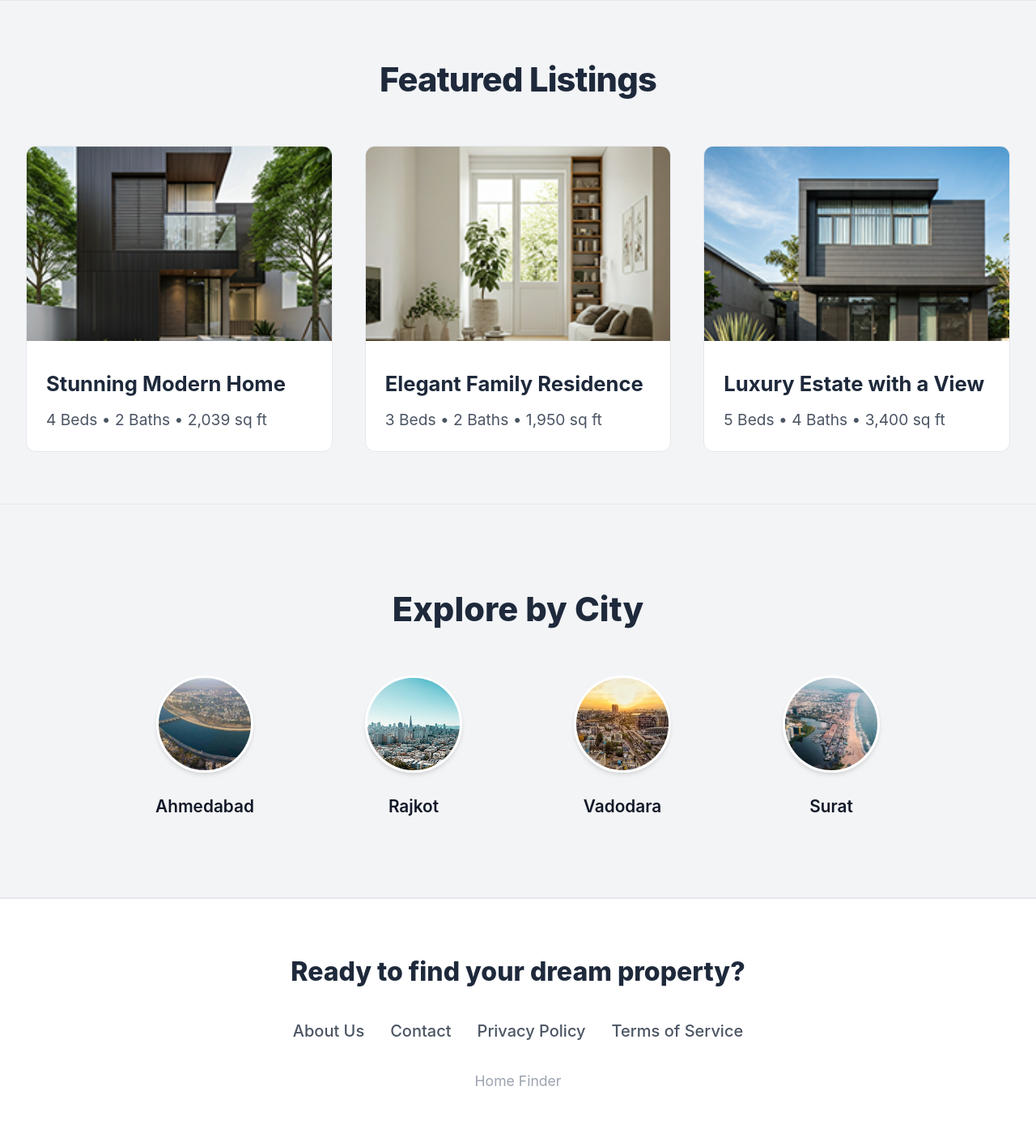
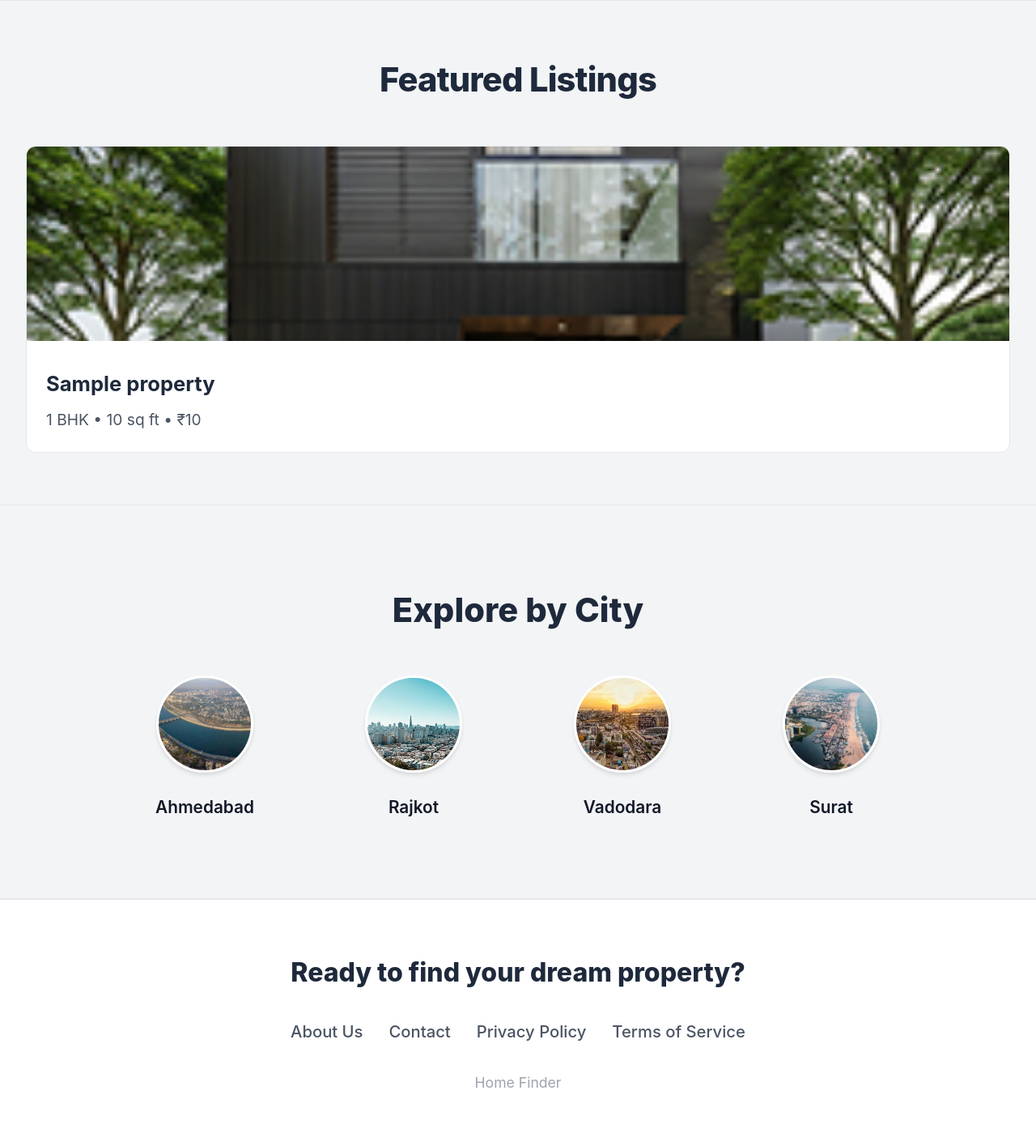
Before and after one commit to Vtt2811/Real-Estate-With-ML, a Django app: page / in a window 1280 px wide. Shown: the part 515-1930 px from the top of the page at 81% size. Before the commit the page ends 1856 px from the top, so only its background shows below. Run offline with Django 4.2, Linux system fonts and the light colour scheme; tables that the repository leaves empty hold one stand-in row (values such as "Sample post").

Commit message:
UI Enhancements: Implement fluid typography using clamp(), resize form elements, and add dynamic featured listings

```diff
--- a/static/css/dashboard.css
+++ b/static/css/dashboard.css
@@ -43,7 +43,7 @@
 body {
   background-color: var(--bg-body);
   color: var(--text-primary);
-  font-size: 20px;
+  font-size: clamp(14px, calc(10px + 0.8vw), 24px);
   line-height: 1.6;
   min-height: 100vh;
 }
--- a/static/css/index.css
+++ b/static/css/index.css
@@ -40,7 +40,7 @@
 body {
   background: var(--bg-body);
   color: var(--text-primary);
-  font-size: 20px;
+  font-size: clamp(14px, calc(10px + 0.8vw), 24px);
   line-height: 1.6;
 }
 
--- a/static/css/profile.css
+++ b/static/css/profile.css
@@ -27,7 +27,7 @@
 body {
   background-color: var(--bg-body);
   color: var(--text-primary);
-  font-size: 20px;
+  font-size: clamp(14px, calc(10px + 0.8vw), 24px);
   line-height: 1.5;
   min-height: 100vh;
 }
--- a/static/css/signin.css
+++ b/static/css/signin.css
@@ -11,7 +11,7 @@ body {
   background-color: #f3f4f6;
   /* Dashboard Light Gray */
   color: #1f2937;
-  font-size: 20px;
+  font-size: clamp(14px, calc(10px + 0.8vw), 24px);
   line-height: 1.5;
   min-height: 100vh;
   display: flex;
--- a/static/css/signup.css
+++ b/static/css/signup.css
@@ -28,6 +28,7 @@ body {
   min-height: 100vh;
   display: flex;
   flex-direction: column;
+  font-size: clamp(14px, calc(10px + 0.8vw), 24px);
 }
 
 /* Header */
--- a/templates/index.html
+++ b/templates/index.html
@@ -55,23 +55,27 @@
   <section class="featured">
     <h2>Featured Listings</h2>
     <div class="listings">
+      {% for prop in featured_properties %}
       <a href="#" class="listing-card" data-listing-url="{% url 'listings:listing_details' %}">
+        {% if forloop.counter0|divisibleby:3 %}
         <img src="{% static 'images/Depth 5, Frame 0.png' %}" alt="Home" />
-        <h3>Stunning Modern Home</h3>
-        <p>4 Beds • 2 Baths • 2,039 sq ft</p>
+        {% elif forloop.counter0|add:"-1"|divisibleby:3 %}
+        <img src="{% static 'images/Depth 6 Frame 0.png' %}" alt="Home" />
+        {% else %}
+        <img src="{% static 'images/hero sectione.png' %}" alt="Home" />
+        {% endif %}
+        <h3>
+          {% if prop.title %}
+            {{ prop.title }}
+          {% else %}
+            {{ prop.property_type }} in {{ prop.area }}
+          {% endif %}
+        </h3>
+        <p>{% if prop.bedrooms > 0 %}{{ prop.get_bedrooms_display }} • {% endif %}{{ prop.size_sqft|floatformat:0 }} sq ft • {{ prop.formatted_price }}</p>
       </a>
-
-      <a href="#" class="listing-card" data-listing-url="{% url 'listings:listing_details' %}">
-        <img src="{% static 'images/Depth 6 Frame 0.png' %}" alt="Home" />
-        <h3>Elegant Family Residence</h3>
-        <p>3 Beds • 2 Baths • 1,950 sq ft</p>
-      </a>
-
-      <a href="#" class="listing-card" data-listing-url="{% url 'listings:listing_details' %}">
-        <img src="{% static 'images/hero sectione.png' %}" alt="Home" />
-        <h3>Luxury Estate with a View</h3>
-        <p>5 Beds • 4 Baths • 3,400 sq ft</p>
-      </a>
+      {% empty %}
+      <p style="grid-column: 1 / -1; text-align: center; color: var(--text-secondary); font-size: 1.3rem;">No properties available currently.</p>
+      {% endfor %}
     </div>
   </section>
 
```
